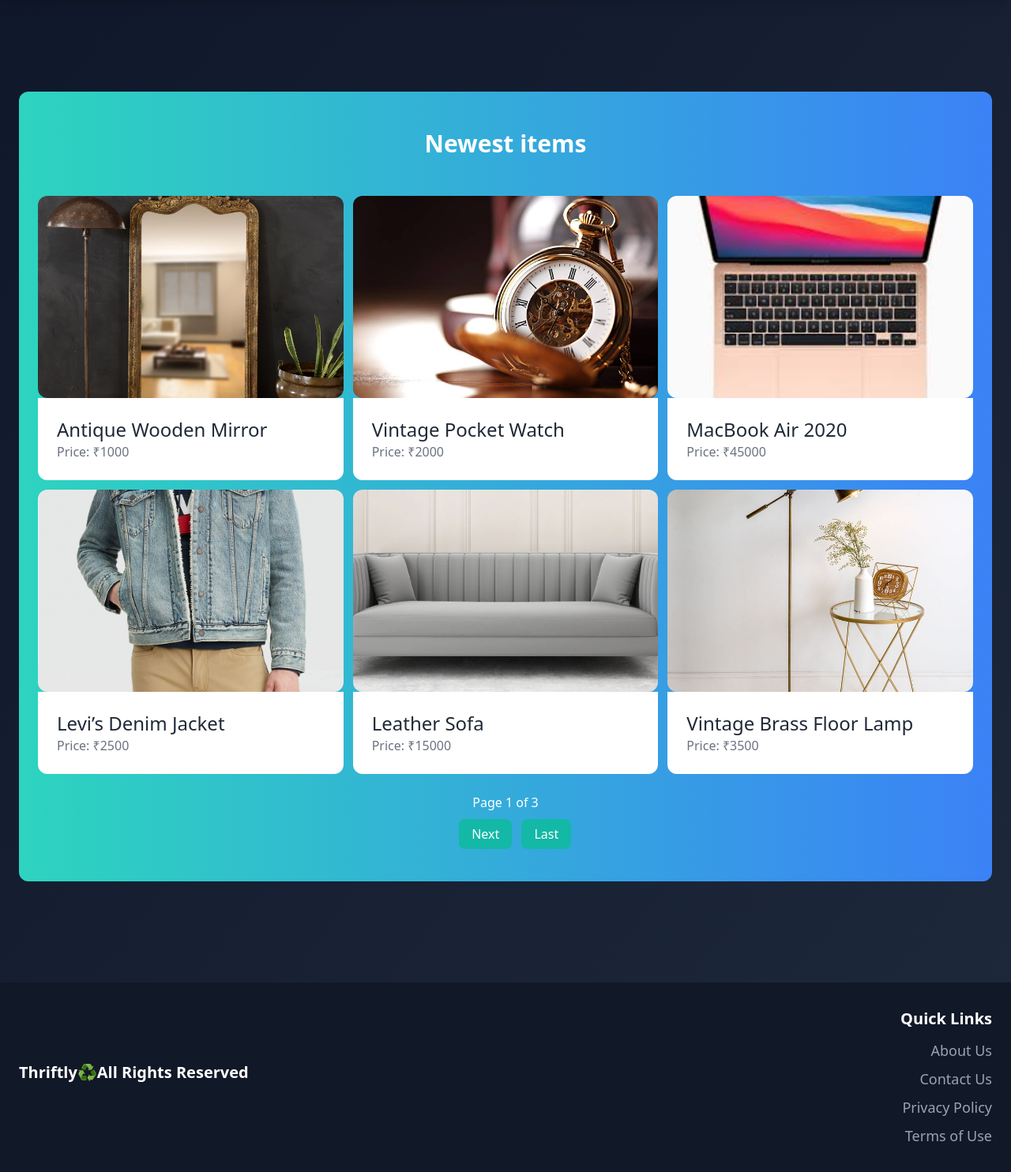
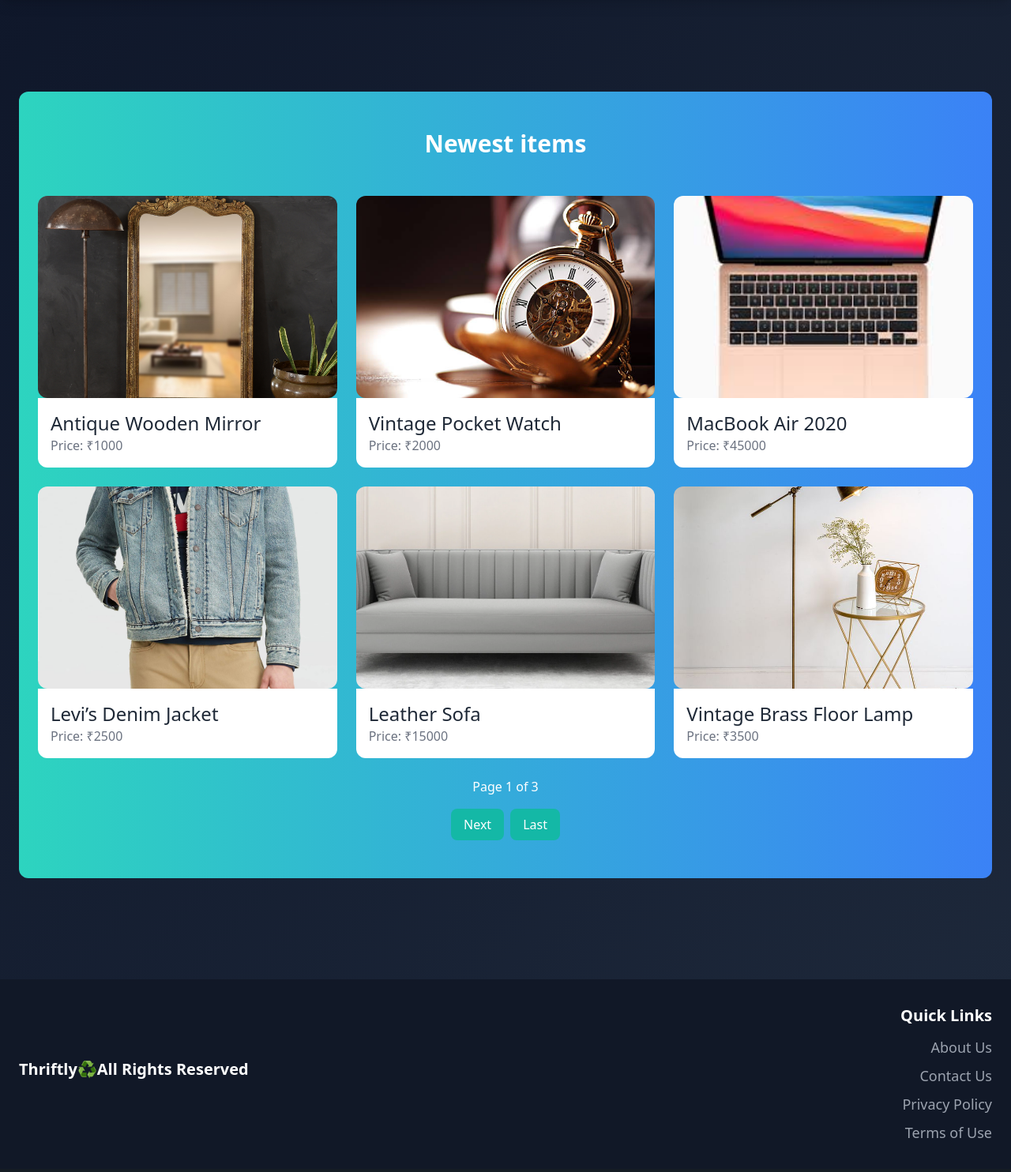
Before and after one commit to anushka00266/Thriftly, a Django app: page / in a window 1280 px wide. Shown: the part 68-1552 px from the top of the page at 79% size. After the commit the page ends 1509 px from the top, so only its background shows below. Run offline with Django 5.2, Linux system fonts and the light colour scheme; data comes from the database, SQL or seed files in the repository; some libraries are stand-ins or nearby versions.

Commit message:
Update index.html

```diff
--- a/core/templates/core/index.html
+++ b/core/templates/core/index.html
@@ -3,20 +3,20 @@
 {% block title %}Welcome{% endblock %}
 
 {% block content %}
-    <div class="mt-6 px-6 py-12 bg-gradient-to-r from-teal-400 to-blue-500 rounded-xl">
+    <div class="mt-6 px-4 sm:px-6 py-12 bg-gradient-to-r from-teal-400 to-blue-500 rounded-xl">
         <h2 class="mb-12 text-3xl font-semibold text-white text-center">Newest items</h2>
 
         <!-- Displaying Items -->
-        <div class="grid grid-cols-3 gap-3">
+        <div class="grid grid-cols-1 sm:grid-cols-2 md:grid-cols-3 gap-6">
             {% for item in page_obj.object_list %}
                 <div class="group">
                     <a href="{% url 'item:detail' item.id %}">
                         <div class="overflow-hidden rounded-xl transform group-hover:scale-105 transition-all duration-300">
-                            <img src="{{ item.image.url }}" class="w-full h-64 object-cover">
+                            <img src="{{ item.image.url }}" class="w-full h-48 sm:h-64 object-cover">
                         </div>
 
-                        <div class="p-6 bg-white rounded-b-xl group-hover:bg-teal-500 transition-all duration-300">
-                            <h2 class="text-2xl text-gray-800 group-hover:text-white">{{ item.name }}</h2>
+                        <div class="p-4 bg-white rounded-b-xl group-hover:bg-teal-500 transition-all duration-300">
+                            <h2 class="text-lg sm:text-2xl text-gray-800 group-hover:text-white">{{ item.name }}</h2>
                             <p class="text-gray-500 group-hover:text-white">Price: ₹{{ item.price|floatformat:0 }}</p>
                         </div>
                     </a>
@@ -28,28 +28,16 @@
 
         <!-- Pagination Controls -->
         <div class="mt-6 text-center">
-            <span class="text-white">Page {{ page_obj.number }} of {{ page_obj.paginator.num_pages }}</span>
-            <div class="mt-4">
-                <span class="inline-block mx-1">
+            <span class="text-white block sm:inline-block">Page {{ page_obj.number }} of {{ page_obj.paginator.num_pages }}</span>
+            <div class="mt-4 flex flex-wrap justify-center gap-2">
                 {% if page_obj.has_previous %}
                     <a href="?page=1" class="text-white bg-teal-500 hover:bg-teal-700 px-4 py-2 rounded-lg transition">First</a>
-                    {% endif %}
-                </span>
-                <span class="inline-block mx-1">
-                    {% if page_obj.has_previous %}
                     <a href="?page={{ page_obj.previous_page_number }}" class="text-white bg-teal-500 hover:bg-teal-700 px-4 py-2 rounded-lg transition">Previous</a>
                 {% endif %}
-                </span>
-                <span class="inline-block mx-1">
                 {% if page_obj.has_next %}
                     <a href="?page={{ page_obj.next_page_number }}" class="text-white bg-teal-500 hover:bg-teal-700 px-4 py-2 rounded-lg transition">Next</a>
-                    {% endif %}
-                </span>
-                <span class="inline-block mx-1">
-                    {% if page_obj.has_next %}
                     <a href="?page={{ page_obj.paginator.num_pages }}" class="text-white bg-teal-500 hover:bg-teal-700 px-4 py-2 rounded-lg transition">Last</a>
                 {% endif %}
-                </span>
             </div>
         </div>
     </div>
```
Lines whose indentation alone changed are shown as unchanged.
